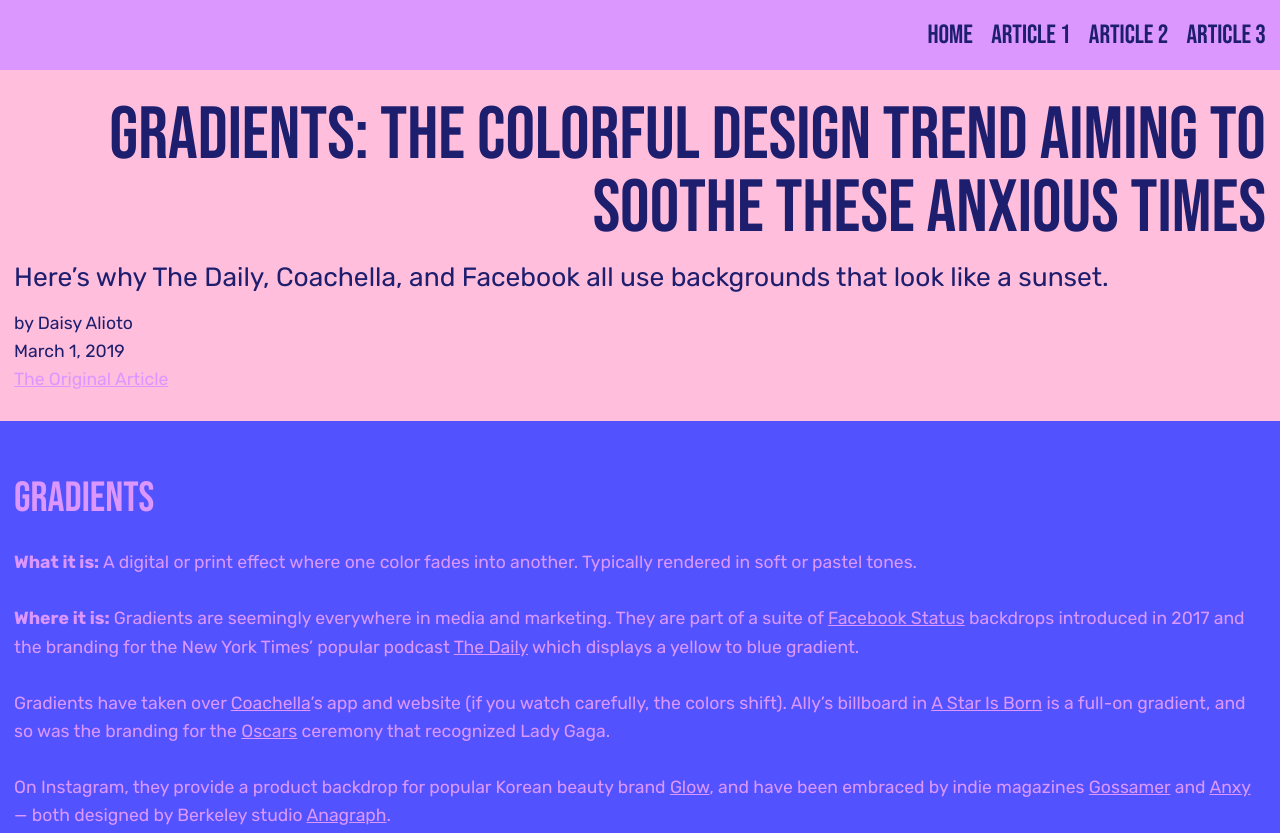
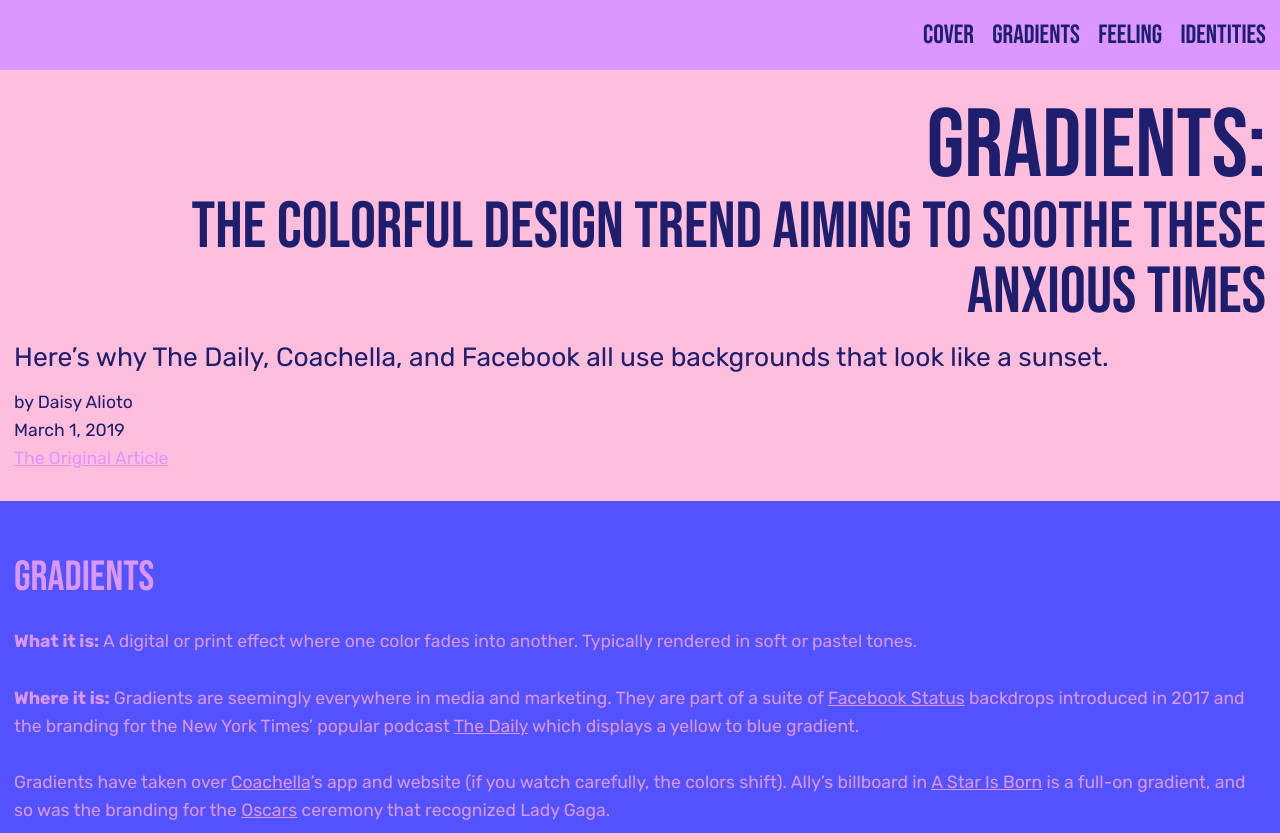
Before and after one commit to lamcrystal/binding, a plain HTML site: page gradients/index.html in a window 1280 px wide. Shown: the top 833 px of the page. Drawn offline with Linux system fonts and the light colour scheme.

Commit message:
renaming nav

```diff
--- a/dynamic-identities/style.css
+++ b/dynamic-identities/style.css
@@ -55,7 +55,7 @@ h1 {
 	font-size: var(--text-h1);
 	text-align: right;
 
-	/* Key word of the title huge on its own line */
+	/* Key word of the title bigger on its own line */
 	.title-key {
 		display: block;
 		font-size: var(--text-title-key);
--- a/gradients/index.html
+++ b/gradients/index.html
@@ -15,16 +15,16 @@
 			<nav>
 				<ul>
 					<li>
-						<a href="../index.html">Home</a>
+						<a href="../index.html">Cover</a>
 					</li>
 					<li>
-						<a href="../gradients/">Article 1</a>
+						<a href="../gradients/">Gradients</a>
 					</li>
 					<li>
-						<a href="../hooked-on-a-feeling/">Article 2</a>
+						<a href="../hooked-on-a-feeling/">Feeling</a>
 					</li>
 					<li>
-						<a href="../dynamic-identities/">Article 3</a>
+						<a href="../dynamic-identities/">Identities</a>
 					</li>
 				</ul>
 			</nav>
@@ -33,7 +33,7 @@
 			<article id="gradients">
 				<header>
 					<hgroup>
-						<h1>Gradients: the colorful design trend aiming to soothe these <nobr>anxious times</nobr></h1>
+						<h1><span class="title-key">Gradients:</span> the colorful design trend aiming to soothe these <nobr>anxious times</nobr></h1>
 						<p class="subtitle">Here’s why The Daily, Coachella, and Facebook all use backgrounds that look like <nobr>a sunset.</nobr></p>
 					</hgroup>
 					<p>by Daisy Alioto</p>
--- a/gradients/style.css
+++ b/gradients/style.css
@@ -7,7 +7,9 @@
 	--text-md: calc(var(--text-body) * 1.5);
 	--text-xl: calc(var(--text-body) * 2);
 	--text-h2: calc(var(--text-body) * 2.4);
-	--text-h1: calc(var(--text-body) * 4.2);
+	--text-h1: calc(var(--text-body) * 3.7);
+	/* Big word in title */
+	--text-title-key: calc(var(--text-body) * 5.5);
 
 /* Spacing */
 	--space-xs: calc(var(--space-md) / 10);
@@ -53,6 +55,11 @@ h1, h2 {
 h1 {
 	font-size: var(--text-h1);
 	text-align: right;
+		/* Key word of the title bigger on its own line */
+	.title-key {
+		display: block;
+		font-size: var(--text-title-key);
+	}
 }
 
 /* Section headings in pink */
```
Also changed, not shown: dynamic-identities/index.html (+4 -4 lines), hooked-on-a-feeling/index.html (+4 -4 lines), index.html (+3 -3 lines).
